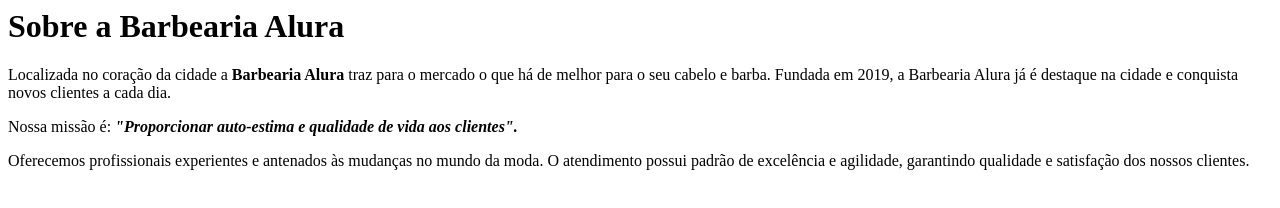
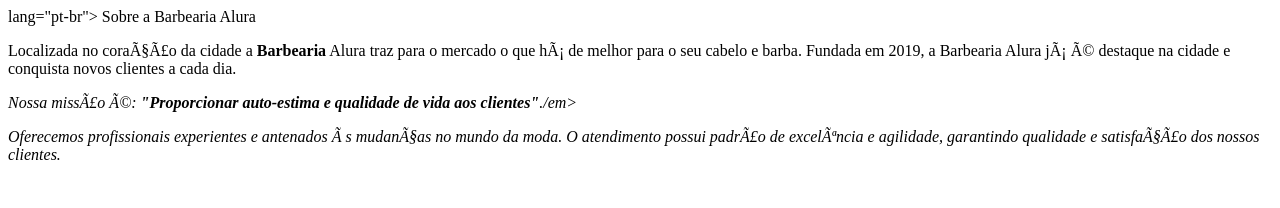
Before and after one commit to kethelynisabe/mendesflix-2front23, a plain HTML site: page Nova pasta/index.html in a window 1280 px wide. Drawn offline with Linux system fonts and the light colour scheme.

Commit message:
Add files via upload

```diff
--- a/Nova pasta/index.html
+++ b/Nova pasta/index.html
@@ -1,8 +1,20 @@
-<h1>Sobre a Barbearia Alura</h1>
-<P>
-	Localizada no coração da cidade a <STRONG>Barbearia Alura</STRONG> traz para o mercado o que há de melhor para o seu cabelo e barba. Fundada em 2019, a Barbearia Alura já é destaque na cidade e conquista novos clientes a cada dia.
-</P>
-<P>	Nossa missão é:<EM> <STRONG>"Proporcionar auto-estima e qualidade de vida aos clientes".</STRONG></EM></P>
-<P>
+<!DOCTYPE html>
+<html> lang="pt-br">
+    <meta charset="UTF-8
+	<h1>Sobre a Barbearia Alura</h1>
+
+	<p>
+
+	Localizada no coração da cidade a<strong> Barbearia</strong> Alura traz para o mercado o que há de melhor para o seu cabelo e barba. Fundada em 2019, a Barbearia Alura já é destaque na cidade e conquista novos clientes a cada dia.
+	<p>
+
+	<P>
+
+	 <EM>Nossa missão é:<strong> "Proporcionar auto-estima e qualidade de vida aos clientes"</strong>./em>
+	<P>
+
+	<P>
+
 	Oferecemos profissionais experientes e antenados às mudanças no mundo da moda. O atendimento possui padrão de excelência e agilidade, garantindo qualidade e satisfação dos nossos clientes.
-</P>
+	</p>
+</html>
```
